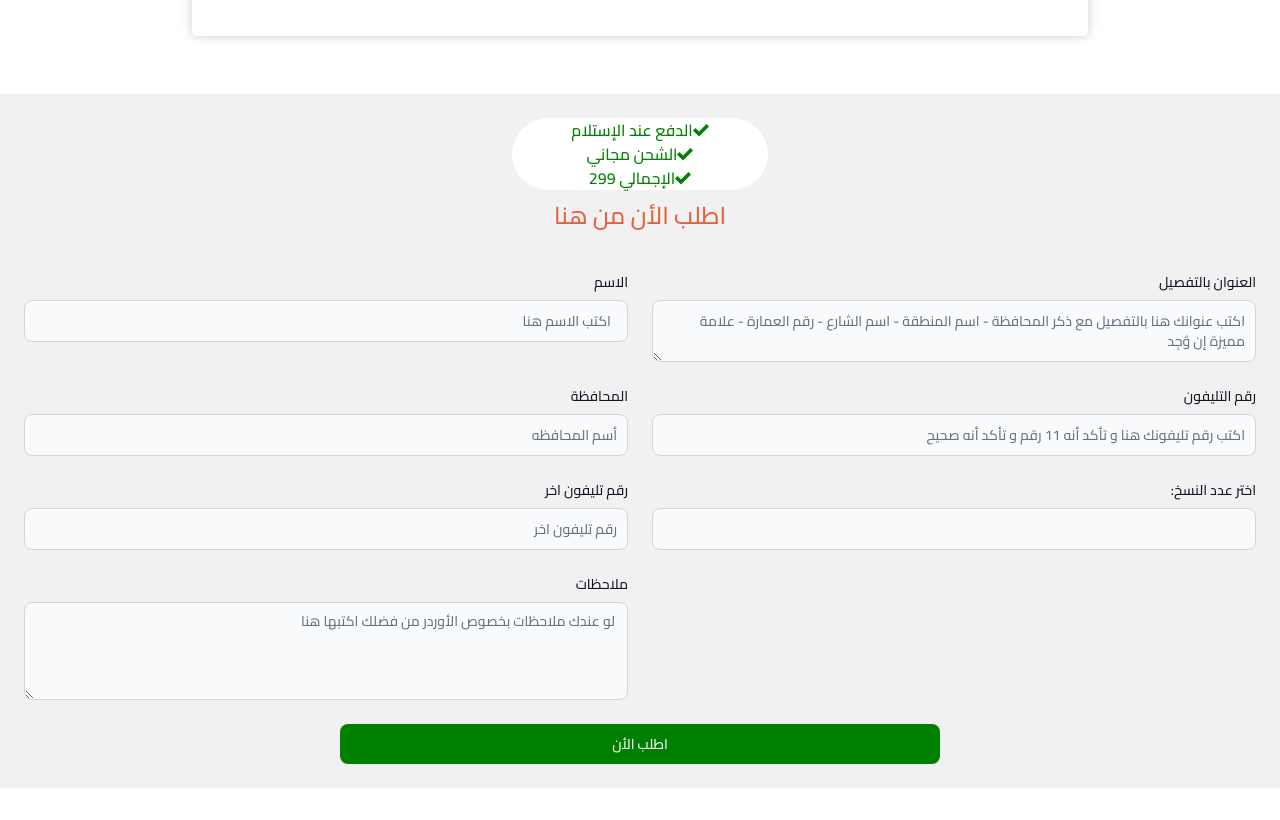
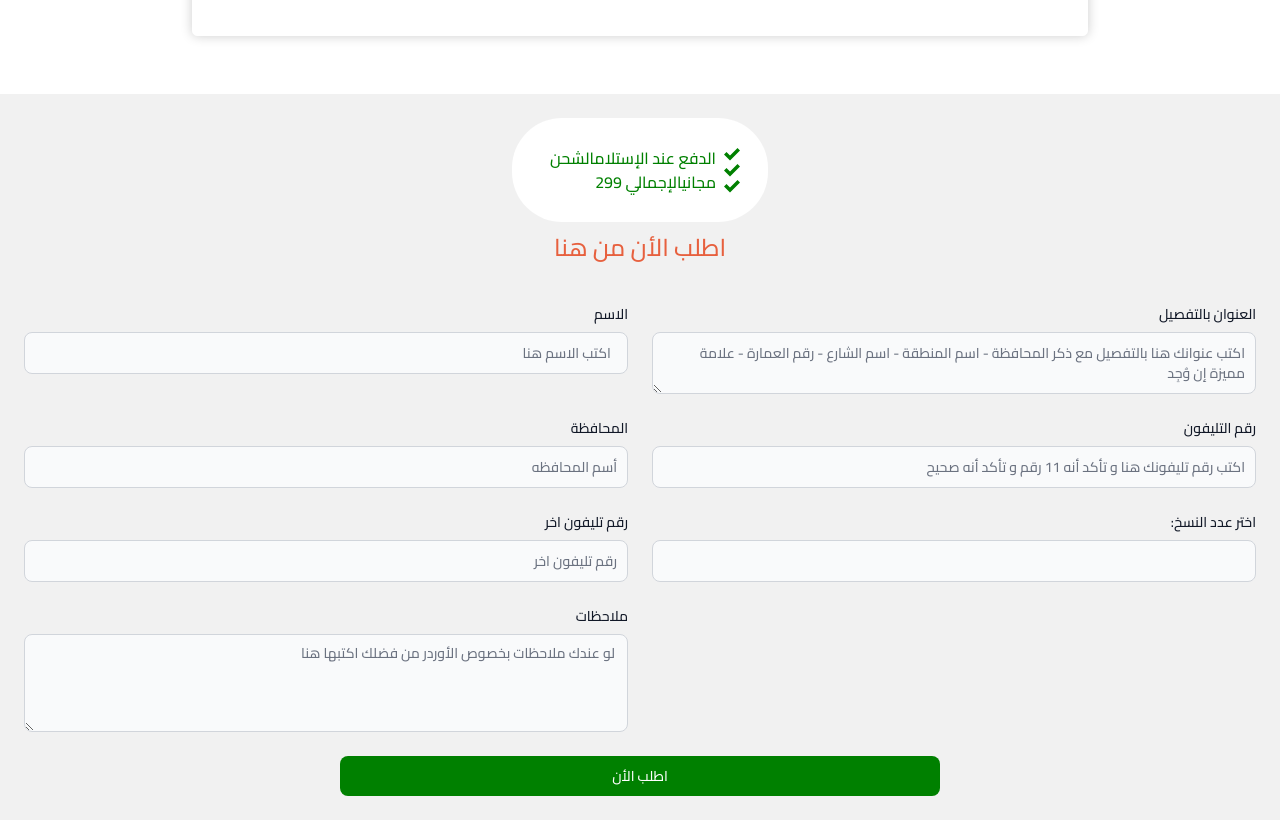
Before and after one commit to Zerox3200/MR, a React (Create React App) app: page /#/ in a window 1280 px wide. Shown: the part 4804-5624 px from the top of the page. Before the commit the page ends 5592 px from the top, so only its background shows below. Built offline with nearby package versions, Linux system fonts and the light colour scheme.

Commit message:
offer edits

```diff
--- a/src/components/Order/Order.jsx
+++ b/src/components/Order/Order.jsx
@@ -21,14 +21,24 @@ export default function Order() {
 
     return <div className='Order py-6' id='order'>
         <div className='offers-2'>
-            <span className='flex items-center'>
-                <ImCheckmark />الدفع عند الإستلام
-            </span>
-            <span className='flex items-center'>
-                <ImCheckmark />  الشحن مجاني
-            </span>
-            <span className='flex items-center'>
-                <ImCheckmark /> الإجمالي 299
+            <span className='flex items-center justify-center p-7 gap-2'>
+                <span>
+                    <ImCheckmark />
+                    <ImCheckmark />
+                    <ImCheckmark />
+
+                </span>
+                <div>
+                    <span>
+                        الدفع عند الإستلام
+                    </span>
+                    <span>
+                        الشحن مجاني
+                    </span>
+                    <span>
+                        الإجمالي 299
+                    </span>
+                </div>
             </span>
         </div>
 
```
